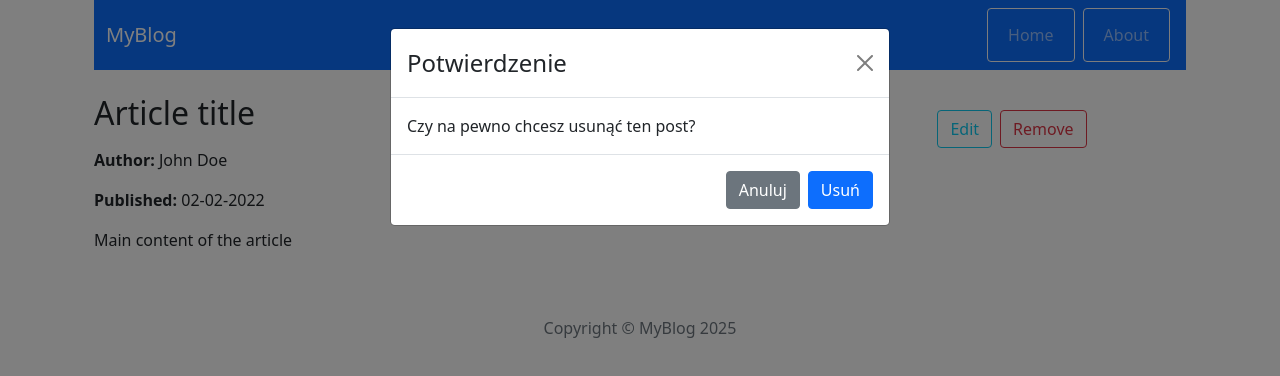
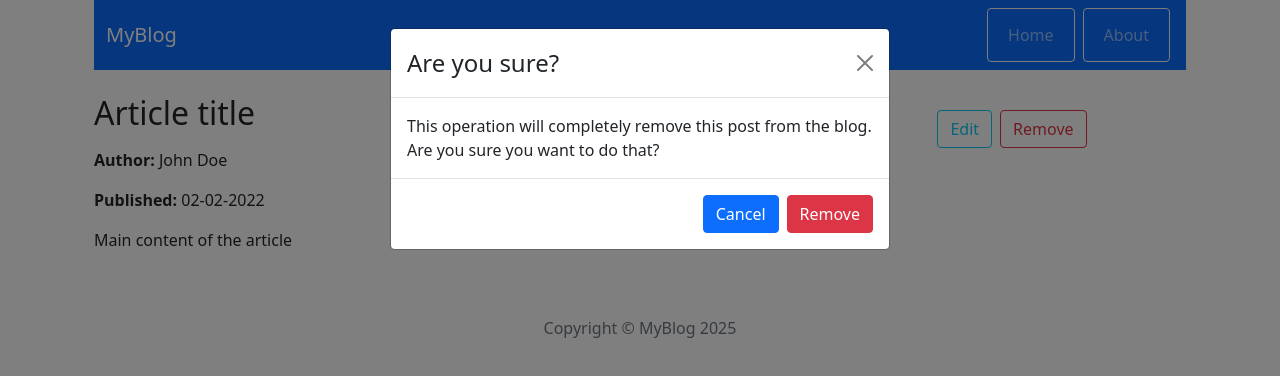
Before and after one commit to dbednarczyk99/react-blog, a React (Create React App) app: page /post/1 in a window 1280 px wide. Both pictures are taken after a click on the button "Remove". Shown: the top 376 px of the page. Built offline with nearby package versions, Linux system fonts and the light colour scheme.

Commit message:
PopUp modification

```diff
--- a/src/components/common/PopUp/PopUp.js
+++ b/src/components/common/PopUp/PopUp.js
@@ -6,15 +6,17 @@ const PopUp = ({show, handleClose, handleConfirm}) => {
   return (
       <Modal show={show} onHide={handleClose}>
         <Modal.Header closeButton>
-          <Modal.Title>Potwierdzenie</Modal.Title>
+          <Modal.Title>Are you sure?</Modal.Title>
         </Modal.Header>
-        <Modal.Body>Czy na pewno chcesz usunąć ten post?</Modal.Body>
+        <Modal.Body>
+            This operation will completely remove this post from the blog. Are you sure you want to do that?
+        </Modal.Body>
         <Modal.Footer>
-          <Button variant="secondary" onClick={handleClose}>
-            Anuluj
+          <Button variant="primary" onClick={handleClose}>
+            Cancel
           </Button>
-          <Button variant="primary" onClick={handleConfirm}>
-            Usuń
+          <Button variant="danger" onClick={handleConfirm}>
+            Remove
           </Button>
         </Modal.Footer>
       </Modal>
```
